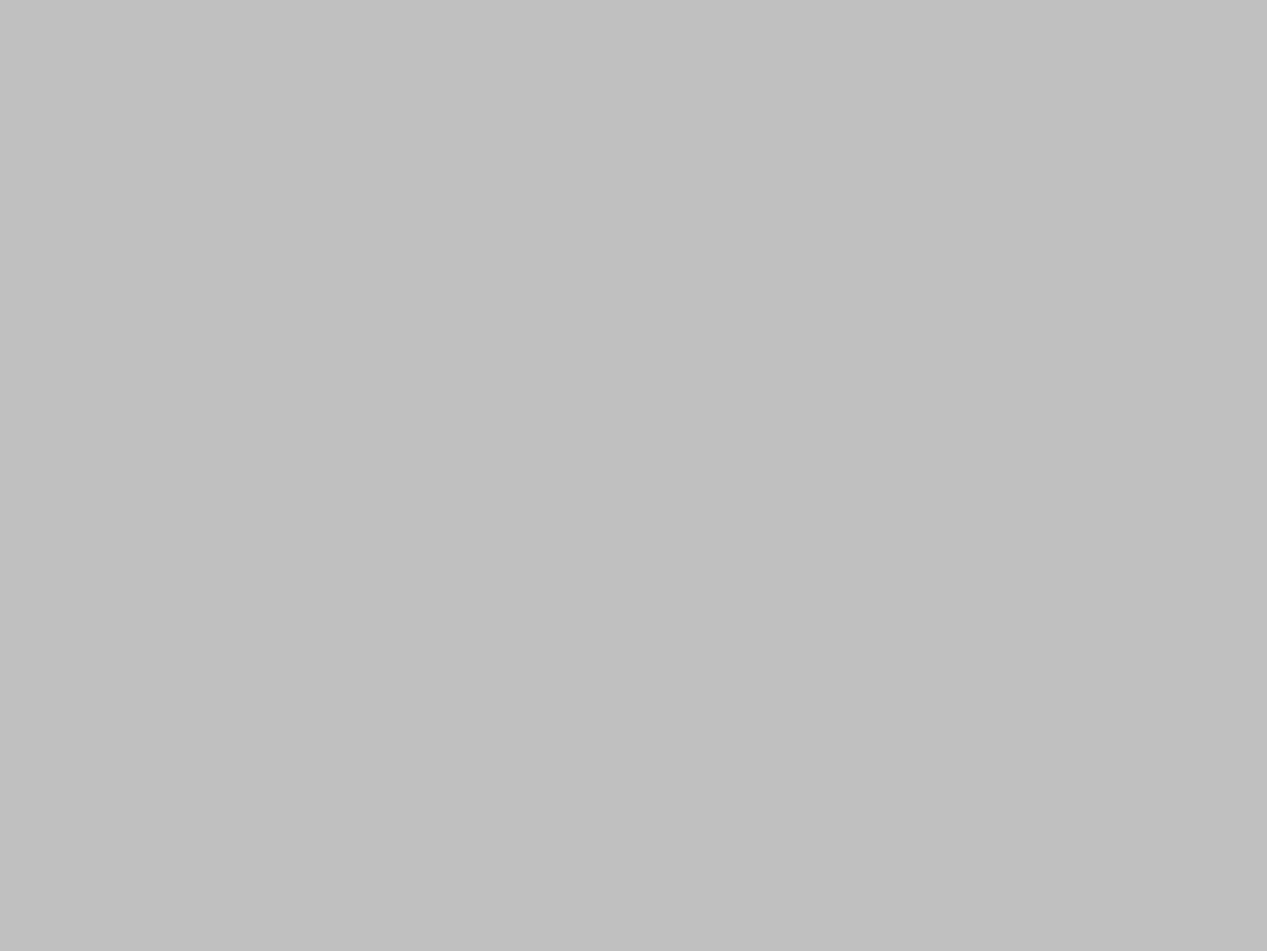
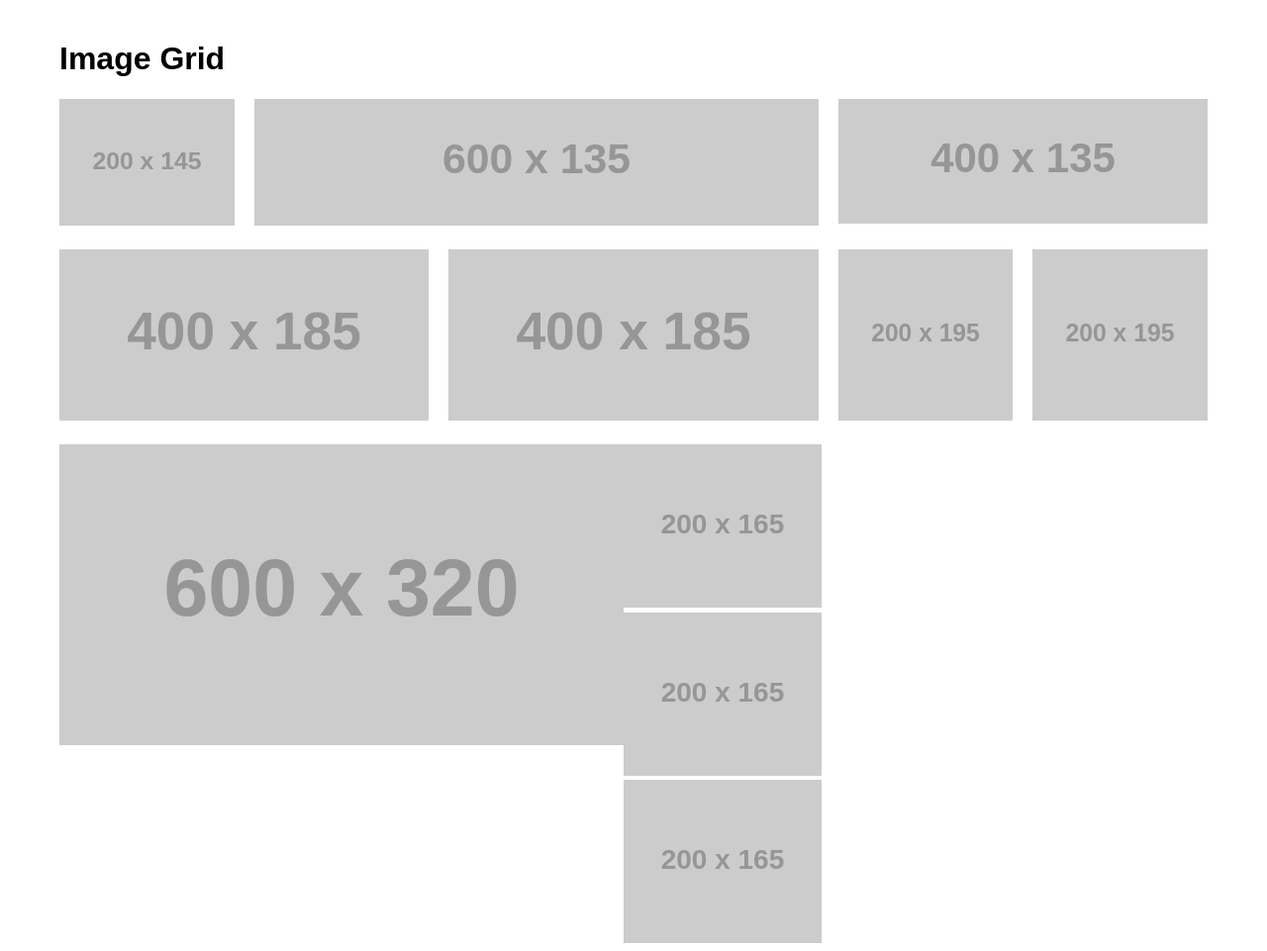
Before and after one commit to ba-krm-front-one/mezhenskyi-homework-15-image-grid, a plain HTML site: page index.html in a window 1280 px wide. Shown: the top 961 px of the page at 99% size. Before the commit the page ends 800 px from the top, so only its background shows below. Drawn offline with Linux system fonts and the light colour scheme; placeholder pictures from the web are drawn by us.

Commit message:
add grid

```diff
--- a/css/style.css
+++ b/css/style.css
@@ -9,6 +9,76 @@ html,
 body {
     min-height: 100%;
     min-width: 860px;
-    font-family: 'Montserrat', sans-serif;
-    background-color: silver;
 }
+.ba-container,.ba-container-center {
+    margin-left: auto;
+    margin-right: auto;
+}
+img {
+    max-width: 100%;
+    height: auto;
+}
+/*== Grid ==*/
+/* Grid clearfix */
+
+.ba-grid:before, .ba-grid:after {
+    content: " ";
+    display: table;
+}
+.ba-grid:after {
+    clear: both;
+}
+.ba-grid + .ba-grid {
+    margin-top: 20px;
+}
+[class*="ba-width-"] {
+    width: 100%;
+}
+.ba-grid > [class*="ba-width-"] {
+    float: left;
+    padding-left: 20px;
+}
+.ba-grid {
+    margin-left: -20px;
+}
+
+/* No Padding Grid */
+
+.ba-width-1-2, .ba-width-2-4, .ba-width-3-6 {
+    width: 50%;
+}
+.ba-width-1-3, .ba-width-2-6 {
+    width: 33.333%;
+}
+.ba-width-2-3, .ba-width-4-6 {
+    width: 66.667%;
+}
+.ba-width-1-4 {
+    width: 25%;
+}
+.ba-width-3-4 {
+    width: 75%;
+}
+.ba-width-1-5 {
+    width: 20%;
+}
+.ba-width-2-5 {
+    width: 40%;
+}
+.ba-width-3-5 {
+    width: 60%;
+}
+.ba-width-4-5 {
+    width: 80%;
+}
+.ba-width-1-6 {
+    width: 16.667%;
+}
+.ba-width-5-6 {
+    width: 83.333%;
+}
+
+.ba-container{
+    padding: 20px;
+    max-width: 1200px;
+}
--- a/index.html
+++ b/index.html
@@ -2,12 +2,73 @@
 <html lang="en">
 <head>
     <meta charset="UTF-8">
-    <title>Payment Form</title>
+    <title>Image Grid</title>
     <link rel="icon" href="favicon.png">
     <link rel="stylesheet" href="css/normalize.css">
     <link rel="stylesheet" href="css/style.css">
-    <link href="https://fonts.googleapis.com/css?family=Montserrat:400,700" rel="stylesheet">
 </head>
 <body>
+    <div class="ba-container">
+        <h1>Image Grid</h1>
+        <div class="ba-grid">
+            <div class="ba-width-1-6">
+                <img src="http://placehold.it/200x145/6652AD">
+            </div>
+            <div class="ba-width-3-6">
+                <img src="http://placehold.it/600x135/6652AD">
+            </div>
+            <div class="ba-width-2-6">
+                <img src="http://placehold.it/400x135/6652AD">
+            </div>
+        </div>
+        <div class="ba-grid">
+            <div class="ba-width-2-6">
+                <img src="http://placehold.it/400x185/588CC7">
+            </div>
+            <div class="ba-width-2-6">
+                <img src="http://placehold.it/400x185/588CC7">
+            </div>
+            <div class="ba-width-1-6">
+                <img src="http://placehold.it/200x195/588CC7">
+            </div>
+            <div class="ba-width-1-6">
+                <img src="http://placehold.it/200x195/588CC7">
+            </div>
+        </div>
+        <div class="ba-grid">
+            <div class="ba-width-1-2">
+                <img src="http://placehold.it/600x320/FA688A">
+            </div>
+            <div class="ba-width-1-2">
+                    <div class="ba-grid">
+                            <div class="width-1-3">
+                                <img src="http://placehold.it/200x165/8A95EF">
+                            </div>
+                            <div class="width-1-3">
+                                <img src="http://placehold.it/200x165/8A95EF">
+                            </div>
+                            <div class="width-1-3">
+                                <img src="http://placehold.it/200x165/8A95EF">
+                            </div>
+                    </div>
+                    <div class="ba-grid">
+                            <div class="width-1-2">
+                                <img src="http://placehold.it/300x150/FFC569">
+                            </div>
+                            <div class="width-1-2">
+                                <img src="http://placehold.it/300x150/FFC569">
+                            </div>
+                    </div>
+            </div>
+        </div>
+        <div class="ba-grid">
+            <div class="ba-width-1-2">
+                <img src="http://placehold.it/600x150/AFDFBF">
+            </div>
+            <div class="ba-width-1-2">
+                <img src="http://placehold.it/600x150/68C5B8">
+            </div>
+        </div>
+    </div>
 </body>
 </html>
```
